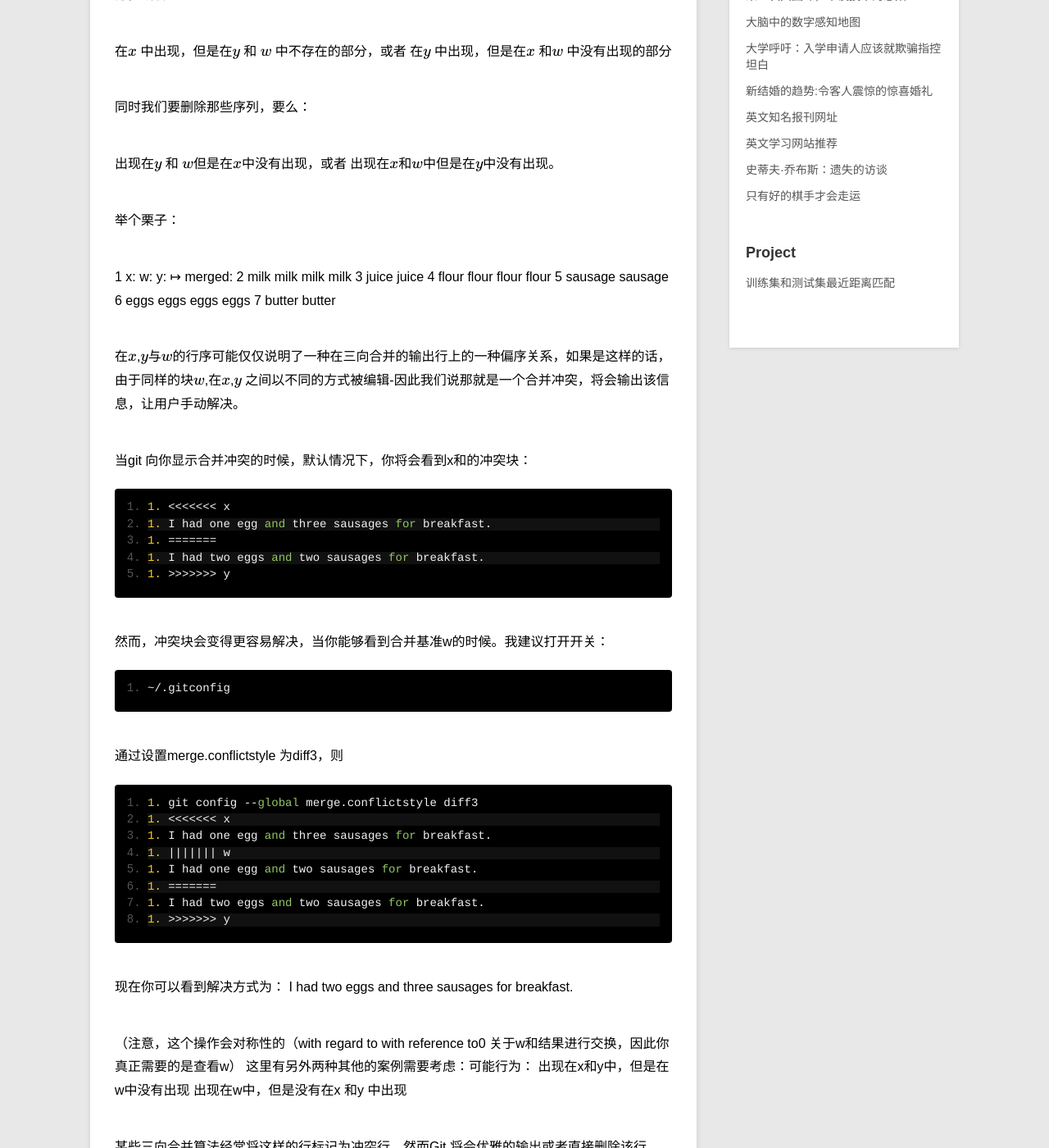
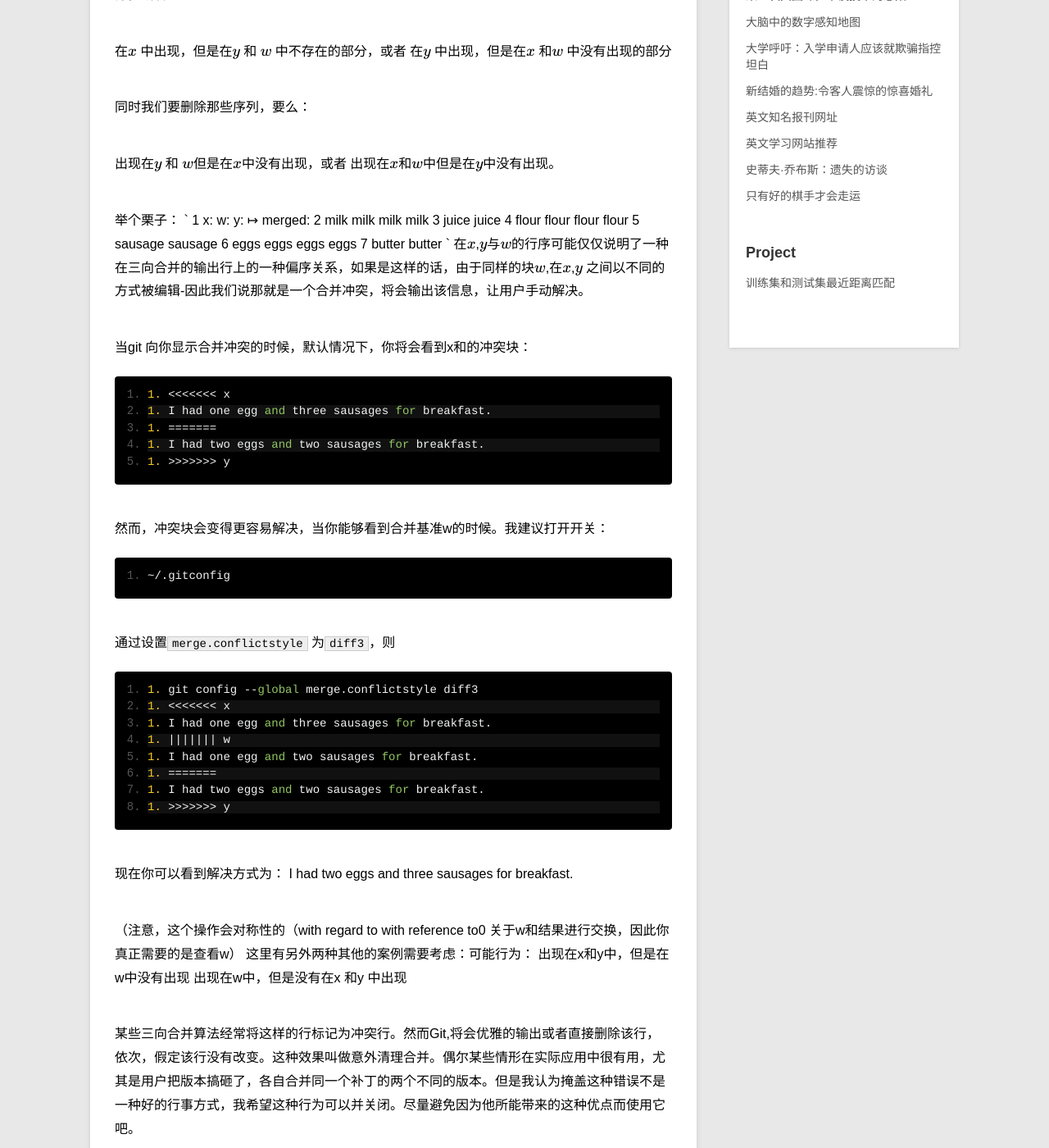
Before and after one commit to swinghu/swinghu.github.com, a Jekyll site: the page built from _posts/blog/2014-09-03-How-does-Git-merge-work.md, in a window 1280 px wide and 1400 px high, scrolled down 1293 px. Shown: the whole window at 82% size. Built offline with Jekyll 4.4.1, drawn with Linux system fonts in a browser that asks for light colours; formulas are drawn with MathJax 3.

Commit message:
new artical

```diff
--- a/_posts/blog/2014-09-03-How-does-Git-merge-work.md
+++ b/_posts/blog/2014-09-03-How-does-Git-merge-work.md
@@ -43,7 +43,7 @@ $$
 出现在\\(x\\)和\\(w\\)中但是在\\(y\\)中没有出现。
 
 举个栗子：
-
+`
 1	x:      w:      y:      ↦ merged:
 2	milk    milk    milk      milk
 3	juice                     juice
@@ -51,7 +51,7 @@ $$
 5	                sausage   sausage
 6	eggs    eggs    eggs      eggs
 7	        butter  butter
-
+`
 在\\(x\\),\\(y\\)与\\(w\\)的行序可能仅仅说明了一种在三向合并的输出行上的一种偏序关系，如果是这样的话，由于同样的块\\(w\\),在\\(x\\),\\(y\\) 之间以不同的方式被编辑-因此我们说那就是一个合并冲突，将会输出该信息，让用户手动解决。
 
 当git 向你显示合并冲突的时候，默认情况下，你将会看到x和的冲突块：
@@ -66,7 +66,7 @@ $$
 
 	~/.gitconfig
 
-通过设置merge.conflictstyle 为diff3，则
+通过设置`merge.conflictstyle` 为`diff3`，则
 
 	1. git config --global merge.conflictstyle diff3
 	1. <<<<<<< x
```
